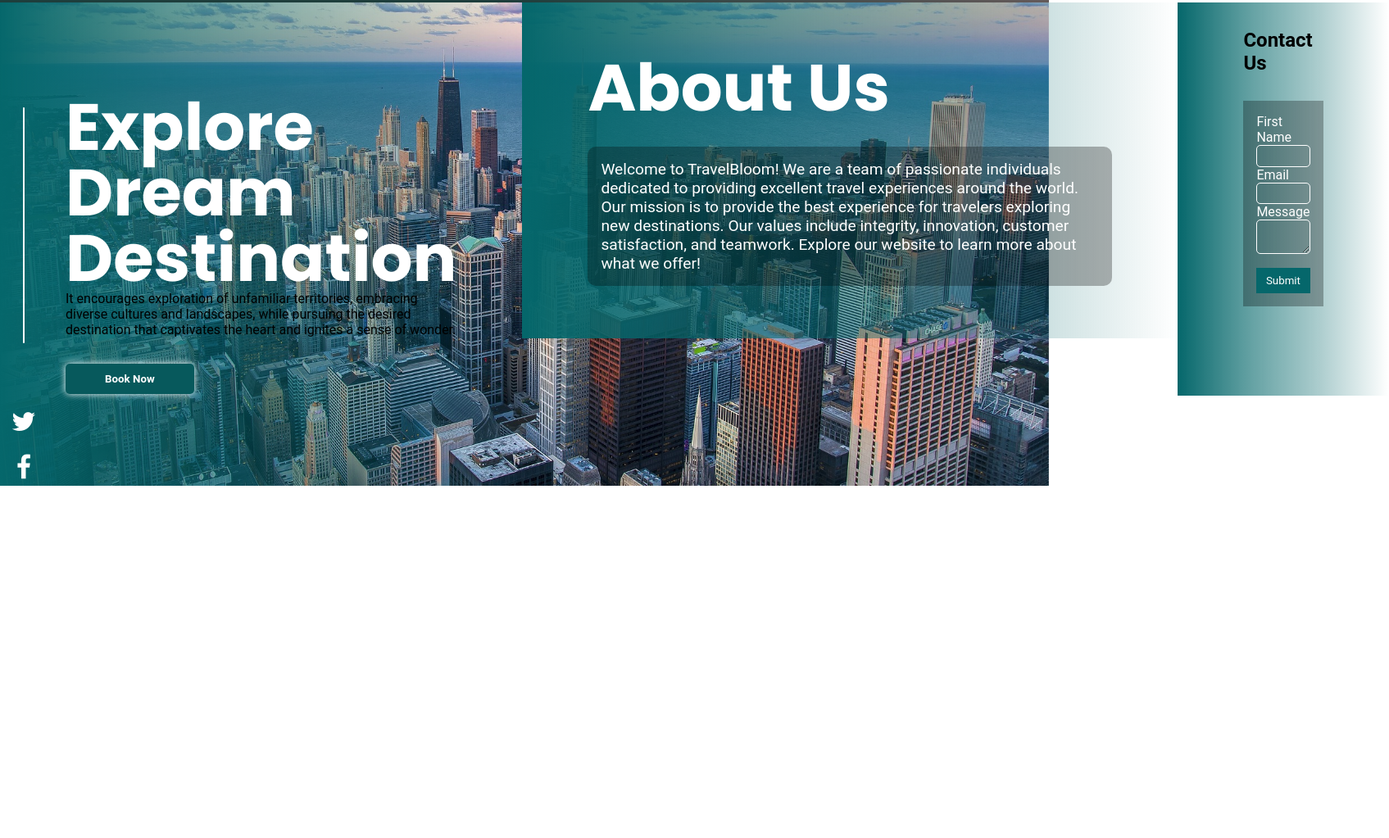
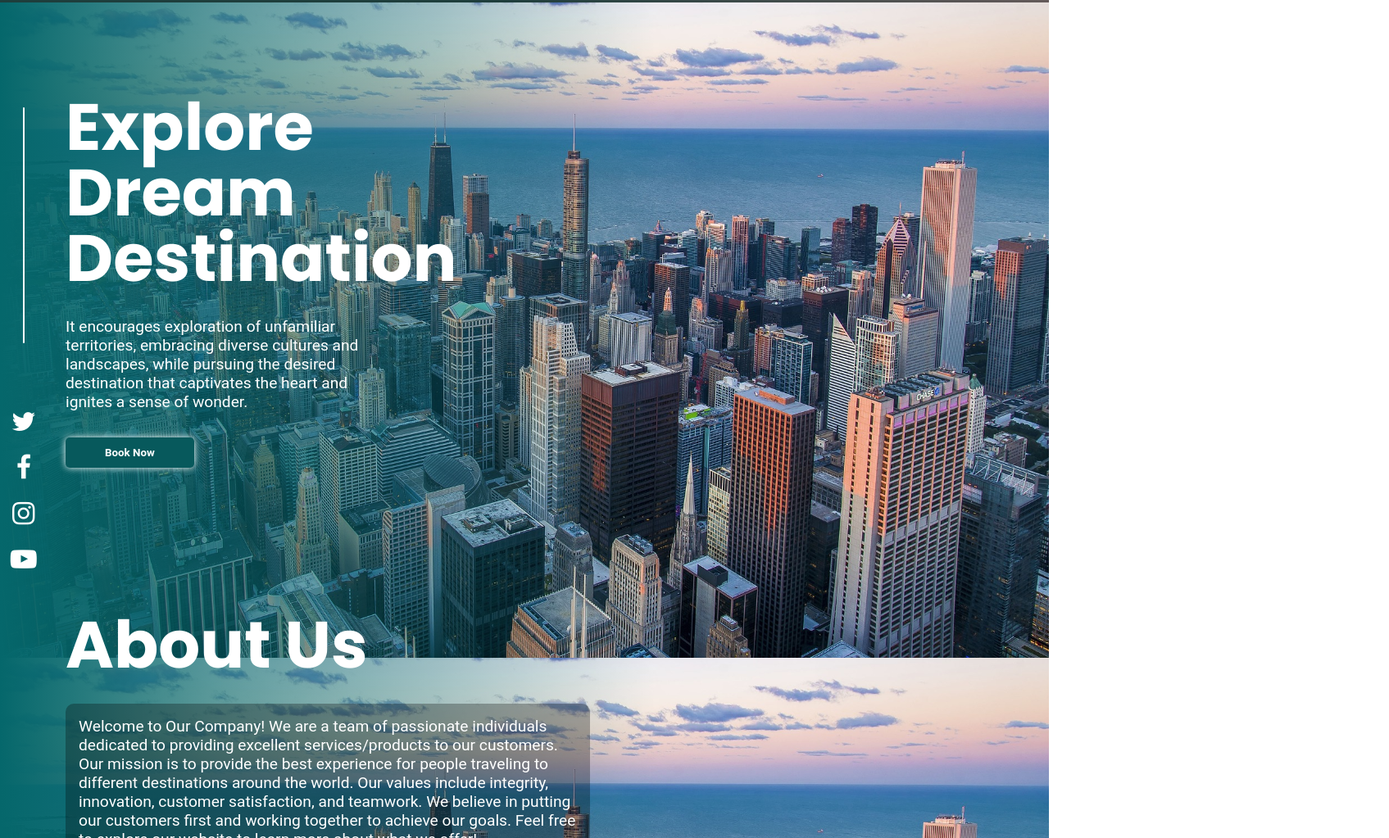
Before and after one commit to Pawarich-Ajanaromwat/-travel_recommendation, a plain HTML site: page index.html in a window 1280 px wide. Shown: the part 77-1100 px from the top of the page at 82% size, 1695 px wide, since content can reach past the window. Before the commit the page ends 800 px from the top, so only its background shows below. Drawn offline with Linux system fonts and the light colour scheme.

Commit message:
Update index.html

```diff
--- a/index.html
+++ b/index.html
@@ -6,12 +6,13 @@
     <title>TravelBloom</title>
     <link rel="stylesheet" href="https://cdnjs.cloudflare.com/ajax/libs/font-awesome/4.7.0/css/font-awesome.min.css">
     <link rel="stylesheet" href="style.css">
+
 </head>
 <body>
 
-<header>
     <nav>
         <div id="logo">
+
             <i class="fa fa-plane fa-3x logo" aria-hidden="true"></i>
             <p class="name">TravelBloom</p>
         </div>
@@ -27,64 +28,83 @@
             <button id="clearbtn" class="btn">Clear</button>
         </div>
         <div id="dropdown">
-            <div class="dropdown-header">
-                <button id="close-btn">X</button>
+            <div class="dropdown-header"><button id="close-btn">X</button></div>
+            <div id="resultContainer">
+
             </div>
-            <div id="resultContainer"></div>
         </div>
     </nav>
-</header>
 
-<main class="MainSection">
-    <section id="Home" class="mainpage">
+    <div class="MainSection">
+        <div class="mainpage">
         <div class="sociallinks">
             <div class="verticalline"></div>
-            <a href="https://twitter.com/?lang=en" target="_blank" aria-label="Twitter"><i class="fa fa-twitter fa-2x linkslogo" aria-hidden="true"></i></a>
-            <a href="https://www.facebook.com/" target="_blank" aria-label="Facebook"><i class="fa fa-facebook fa-2x linkslogo" aria-hidden="true"></i></a>
-            <a href="https://www.instagram.com/" target="_blank" aria-label="Instagram"><i class="fa fa-instagram fa-2x linkslogo" aria-hidden="true"></i></a>
-            <a href="https://www.youtube.com/" target="_blank" aria-label="YouTube"><i class="fa fa-youtube-play fa-2x linkslogo" aria-hidden="true"></i></a>
+                    <a href="https://twitter.com/?lang=en" target="_blank"><i class="fa fa-twitter fa-2x linkslogo" aria-hidden="true"></i></a>
+                    <a href="https://www.facebook.com/" target="_blank"><i class="fa fa-facebook fa-2x linkslogo" aria-hidden="true"></i></a>
+                    <a href="https://www.instagram.com/" target="_blank"><i class="fa fa-instagram fa-2x linkslogo" aria-hidden="true"></i></a>
+                    <a href="https://www.youtube.com/" target="_blank"><i class="fa fa-youtube-play fa-2x linkslogo" aria-hidden="true"></i></a>
+        </div>
+        <div id="Home">
+        <div class="Homecontent">
+
+            <div class="mainhomecontent">
+                <p class="homesectionheader">Explore <br>Dream <br>Destination</p>
+
+                <p class="homesectiondescriptoin">It encourages exploration of unfamiliar <br>
+                   territories, embracing diverse cultures and <br>
+                   landscapes, while pursuing the desired <br>
+                   destination that captivates the heart and <br>
+                   ignites a sense of wonder.</p>
+                   <Button class="bookbtn">Book Now</Button>
+            </div>
+        </div>
+        </div>
+        <div id="About">
+            <p class="aboutusheader">About Us</p>
+            <div>
+                <p class="aboutustxt">
+                    Welcome to Our Company! We are a team of passionate individuals dedicated to providing excellent services/products to our customers.
+                    Our mission is to provide the best experience for people traveling to different destinations around the world.
+                    Our values include integrity, innovation, customer satisfaction, and teamwork.
+                    We believe in putting our customers first and working together to achieve
+                    our goals.
+                    Feel free to explore our website to learn more about what we offer!
+                </p>
+            </div>
+        </div>
+        <div id="Contactus">
+            <p class="contactustittle">CONTACT US</p>
+            <div class="formsection">
+                <form action="">
+                    <label class="labels" for="name">First Name</label> <br>
+                    <input class="inputval" type="text" title="name"> <br>
+
+                    <label class="labels" for="email">Email</label> <br>
+                    <input class="inputval" type="email" title="email"> <br>
+                    <label class="labels" for="message">Message</label> <br>
+                    <input class="inputval" type="text" title="message">
+                    <button class="submitmessagebtn" type="Submit">Submit</button>
+                </form>
+            </div>
+        </div>
         </div>
 
-        <div class="Homecontent">
-            <div class="mainhomecontent">
-                <p class="homesectionheader">Explore <br>Dream <br>Destination</p>
-                <p class="homesectiondescription">
-                    It encourages exploration of unfamiliar territories, embracing diverse cultures and landscapes, while pursuing the desired destination that captivates the heart and ignites a sense of wonder.
-                </p>
-                <button class="bookbtn">Book Now</button>
-            </div>
-        </div>
-    </section>
+    </div>
 
-    <section id="About">
-        <h2 class="aboutusheader">About Us</h2>
-        <p class="aboutustxt">
-            Welcome to TravelBloom! We are a team of passionate individuals dedicated to providing excellent travel experiences around the world. Our mission is to provide the best experience for travelers exploring new destinations. Our values include integrity, innovation, customer satisfaction, and teamwork. Explore our website to learn more about what we offer!
-        </p>
-    </section>
 
-    <section id="Contactus">
-        <h2 class="contactustitle">Contact Us</h2>
-        <div class="formsection">
-            <form action="">
-                <label class="labels" for="firstname">First Name</label><br>
-                <input class="inputval" type="text" id="firstname" name="firstname"><br>
+    <div class="Result" id="Result">
+        <!-- <div class="resultvalues">
+            <p class="resulttittle">Hong Kong</p>
+            <img class="resultimg" src="https://cdn.pixabay.com/photo/2017/11/29/14/54/melbourne-2986345_640.jpg" alt="">
+            <p class="resultdescription">Lorem ipsum dolor, sit amet consectetur adipisicing elit.
+                Natus, sint amet commodi doloribus similique ullam impedit
+                recusandae accusantium ducimus libero.</p>
+        </div> -->
+    </div>
 
-                <label class="labels" for="email">Email</label><br>
-                <input class="inputval" type="email" id="email" name="email"><br>
 
-                <label class="labels" for="message">Message</label><br>
-                <textarea class="inputval" id="message" name="message"></textarea><br>
 
-                <button class="submitmessagebtn" type="submit">Submit</button>
-            </form>
-        </div>
-    </section>
-</main>
 
-<section class="Result" id="Result">
-    <!-- Optional result section for dynamically loaded content -->
-</section>
 
 <script src="travelrecommendation.js"></script>
 </body>
```
